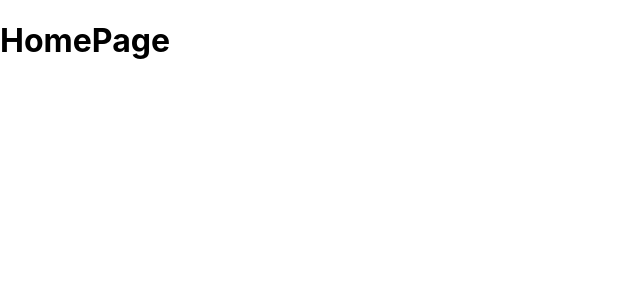
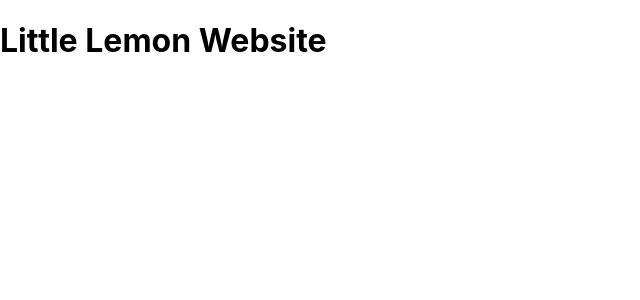
Before and after one commit to KyleR612/little-lemon-capstone, a React (Create React App) app in the folder little-lemon-capstone/: page / in a window 1280 px wide. Shown: the top 300 px of the page, without its empty margins (0-640 px from the left). Built offline with nearby package versions, Linux system fonts and the light colour scheme.

Commit message:
Committing files

```diff
--- a/little-lemon-capstone/src/App.js
+++ b/little-lemon-capstone/src/App.js
@@ -3,7 +3,7 @@ import './App.css';
 function App() {
   return (
     <div>
-<h1>HomePage</h1>
+<h1>Little Lemon Website</h1>
     </div>
   );
 }
```
